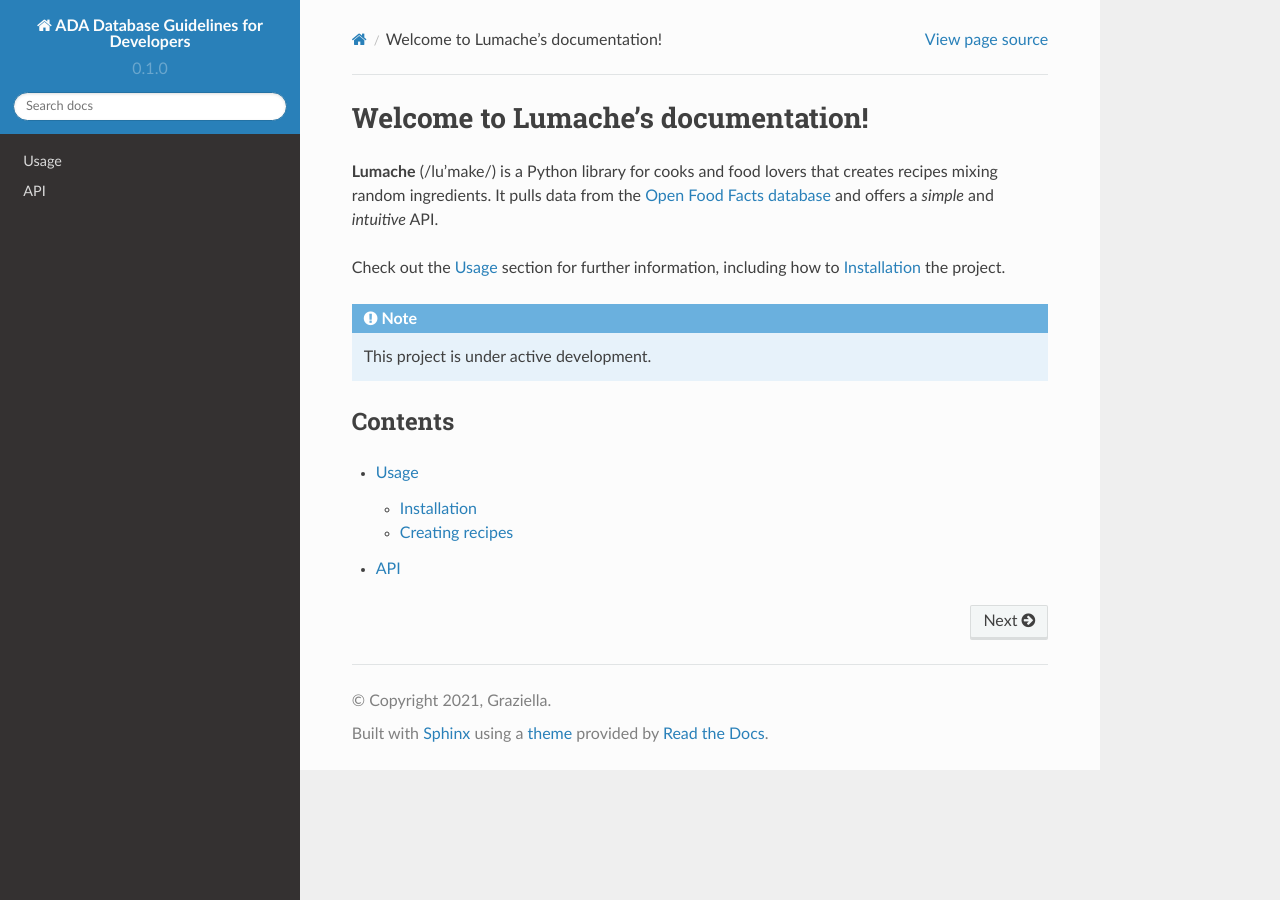
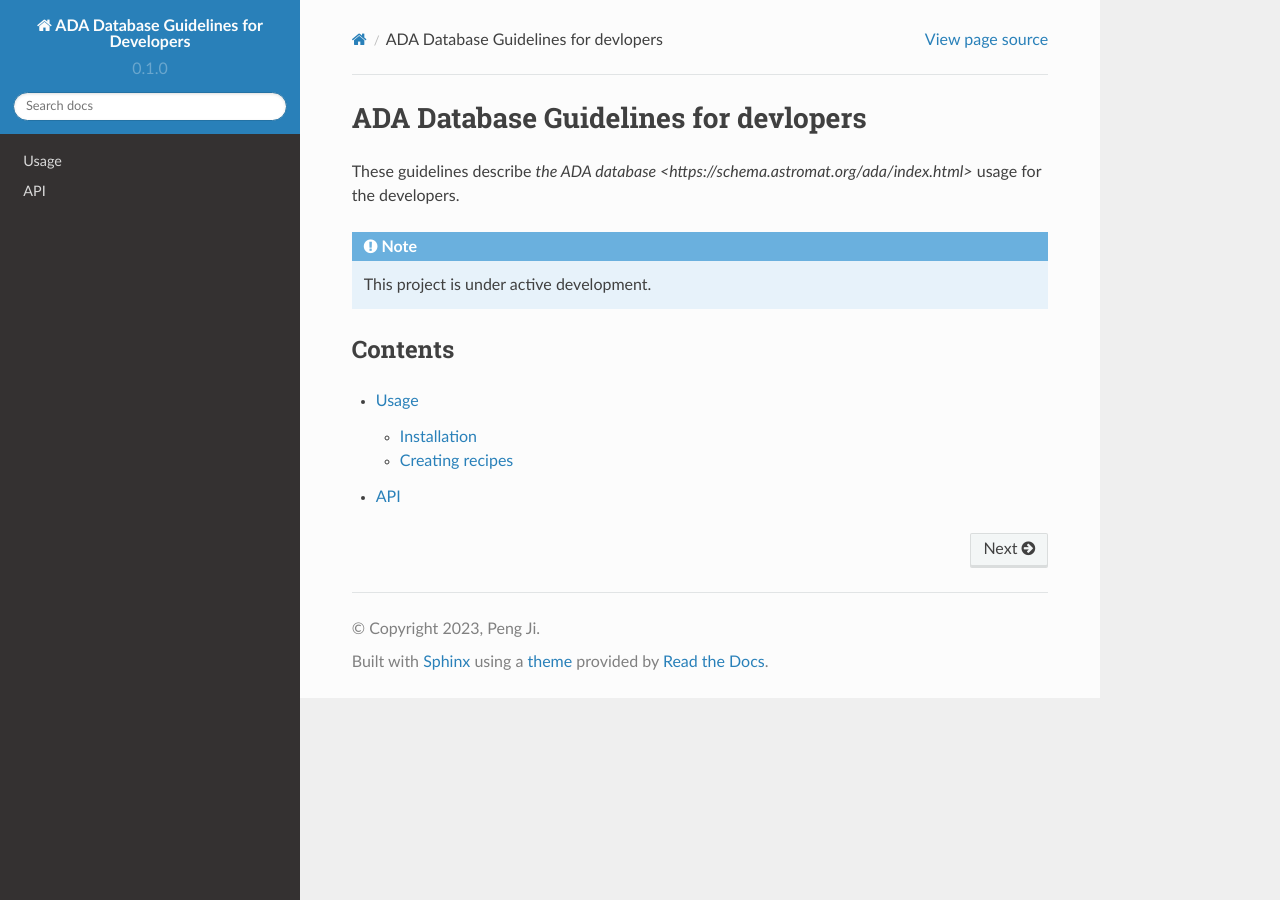
Before and after one commit to amds-ldeo/ada-db-spec, a Sphinx documentation site: the page built from docs/source/index.rst, in a window 1280 px wide. Built offline with Sphinx 7.4.7 and the Read the Docs theme 2.0.0, drawn with Linux system fonts in a browser that asks for light colours.

Commit message:
refactor: update conf.py and index.rst

```diff
--- a/docs/source/conf.py
+++ b/docs/source/conf.py
@@ -3,8 +3,8 @@
 # -- Project information
 
 project = 'ADA Database Guidelines for Developers'
-copyright = '2021, Graziella'
-author = 'Graziella'
+copyright = '2023, Peng Ji'
+author = 'Peng Ji'
 
 release = '0.1'
 version = '0.1.0'
--- a/docs/source/index.rst
+++ b/docs/source/index.rst
@@ -1,13 +1,8 @@
-Welcome to Lumache's documentation!
-===================================
+###############################################################################
+ADA Database Guidelines for devlopers
+###############################################################################
 
-**Lumache** (/lu'make/) is a Python library for cooks and food lovers
-that creates recipes mixing random ingredients.
-It pulls data from the `Open Food Facts database <https://world.openfoodfacts.org/>`_
-and offers a *simple* and *intuitive* API.
-
-Check out the :doc:`usage` section for further information, including
-how to :ref:`installation` the project.
+These guidelines describe `the ADA database <https://schema.astromat.org/ada/index.html>` usage for the developers.
 
 .. note::
 
```
